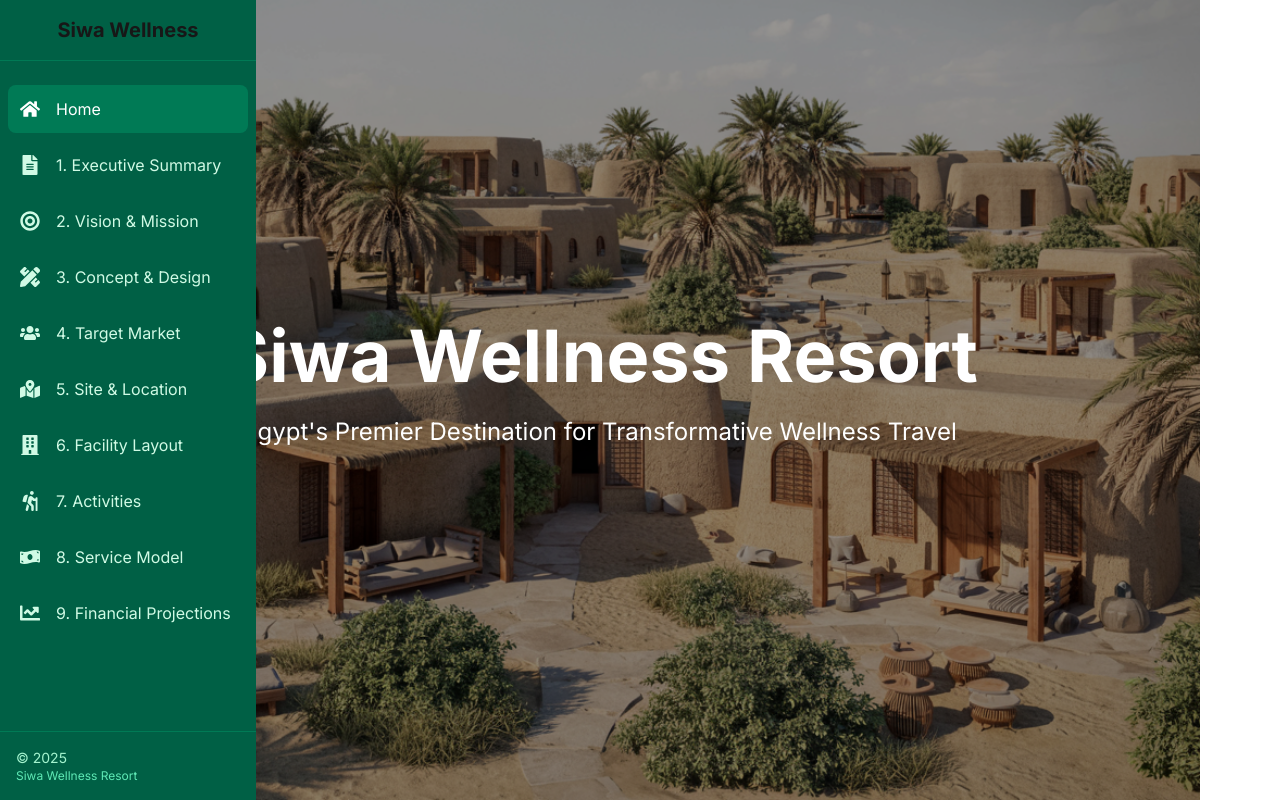
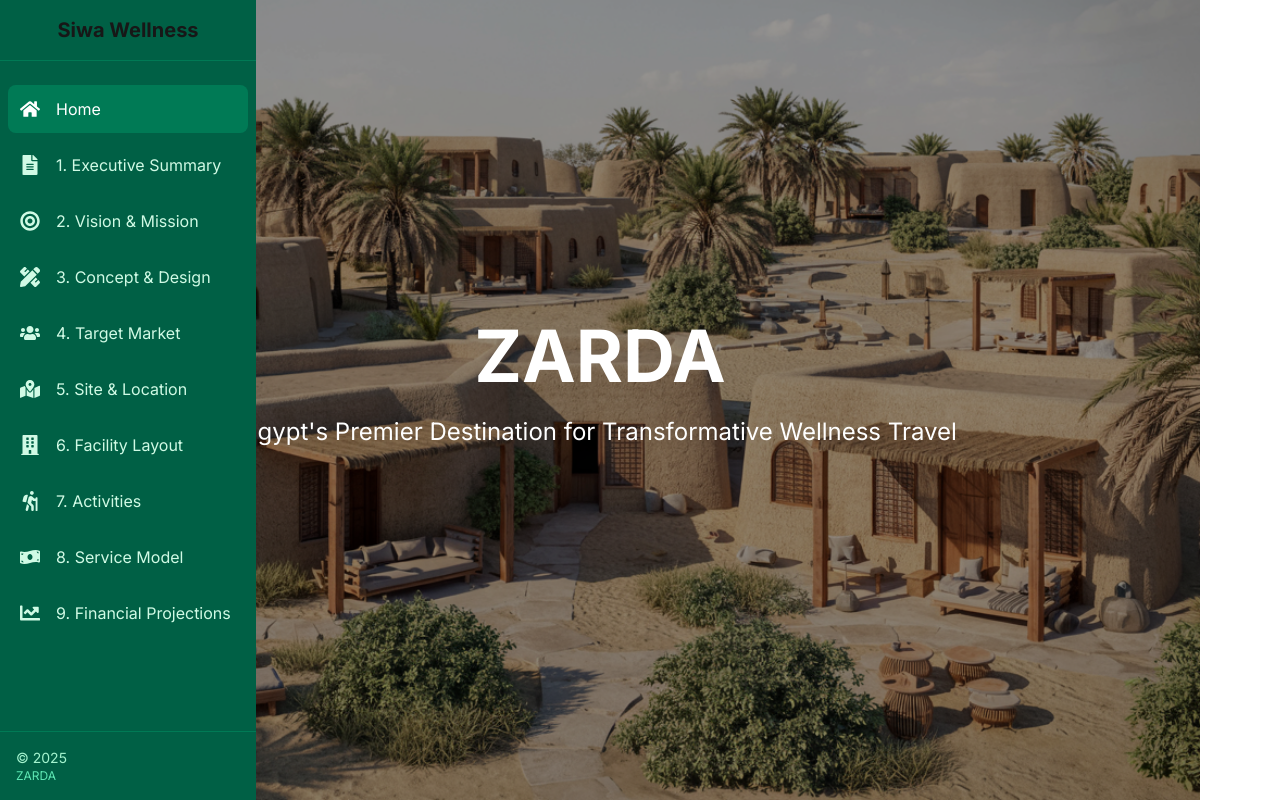
Before and after one commit to momoussa2000/siwa-wellness-resort, a Next.js app: page / in a window 1280 px wide. Shown: the top 802 px of the page. Built offline with nearby package versions, Linux system fonts and the light colour scheme.

Commit message:
Change resort name to ZARDA throughout the site

```diff
--- a/src/app/layout.tsx
+++ b/src/app/layout.tsx
@@ -6,8 +6,8 @@ import ClientNav from "@/components/ClientNav";
 const inter = Inter({ subsets: ["latin"] });
 
 export const metadata: Metadata = {
-  title: "Siwa Wellness Resort - Business Plan",
-  description: "A comprehensive business plan presentation for Siwa Wellness Resort",
+  title: "ZARDA - Business Plan",
+  description: "A comprehensive business plan presentation for ZARDA wellness resort",
 };
 
 export default function RootLayout({
--- a/src/app/page.tsx
+++ b/src/app/page.tsx
@@ -32,7 +32,7 @@ export default function Home() {
       <section className="hero-section h-screen">
         <Image
           src="/images/a-wide-angle-landscape-render-of-a-groun_RKGBscJ9T5K3M-iHzFEZmw_vvC4yO75TfulKwWV_08VPQ.png"
-          alt="Siwa Wellness Resort Layout"
+          alt="ZARDA Resort Layout"
           fill
           className="object-cover"
           priority
@@ -46,7 +46,7 @@ export default function Home() {
             transition={{ duration: 0.8 }}
             className="text-5xl md:text-7xl font-bold text-center mb-6"
           >
-            Siwa Wellness Resort
+            ZARDA
           </motion.h1>
           <motion.p
             initial={{ opacity: 0, y: 20 }}
@@ -94,7 +94,7 @@ export default function Home() {
             >
               <h2 className="text-3xl md:text-4xl font-bold mb-6">Discover Siwa's Magic</h2>
               <p className="text-gray-800 mb-6">
-                Welcome to Siwa Wellness Resort, a mid-range luxury retreat nestled in Egypt's enchanting Siwa Oasis.
+                Welcome to ZARDA, a mid-range luxury retreat nestled in Egypt's enchanting Siwa Oasis.
                 Our eco-friendly resort features 15-20 authentic mud-brick huts, offering a perfect blend of traditional
                 architecture and modern comfort. Experience transformative wellness through our yoga retreats, spa experiences,
                 and curated cultural activities.
--- a/src/components/FallbackNavigation.tsx
+++ b/src/components/FallbackNavigation.tsx
@@ -43,7 +43,7 @@ export default function FallbackNavigation() {
       {/* Mobile header with hamburger */}
       <header className="fixed top-0 left-0 w-full h-16 px-4 flex justify-between items-center z-30 bg-emerald-800 md:hidden">
         <div className="text-xl font-bold text-white">
-          <Link href="/">Siwa Wellness Resort</Link>
+          <Link href="/">ZARDA</Link>
         </div>
         <button
           onClick={() => setIsOpen(!isOpen)}
@@ -84,7 +84,7 @@ export default function FallbackNavigation() {
       <nav className="hidden md:flex fixed top-0 left-0 h-full w-64 bg-gradient-to-b from-emerald-800 to-emerald-700 text-white shadow-xl z-20 flex-col">
         <div className="p-6 mb-8">
           <Link href="/" className="text-2xl font-bold text-emerald-50 hover:text-white transition-colors">
-            Siwa Wellness Resort
+            ZARDA
           </Link>
         </div>
         <div className="flex-grow overflow-y-auto">
@@ -104,7 +104,7 @@ export default function FallbackNavigation() {
         </div>
         {/* Footer */}
         <div className="p-4 mt-auto text-xs text-emerald-300">
-          © {new Date().getFullYear()} Siwa Wellness Resort
+          © {new Date().getFullYear()} ZARDA
         </div>
       </nav>
     </>
--- a/src/components/Navigation.tsx
+++ b/src/components/Navigation.tsx
@@ -63,7 +63,7 @@ export default function Navigation() {
     <>
       {/* Mobile header with hamburger */}
       <header className="fixed top-0 left-0 w-full h-16 px-4 flex justify-between items-center z-50 bg-emerald-800 md:hidden">
-        <div className="text-xl font-bold text-white">Siwa Wellness Resort</div>
+        <div className="text-xl font-bold text-white">ZARDA</div>
         <button
           onClick={toggleSidebar}
           className="w-10 h-10 flex items-center justify-center text-white"
@@ -135,7 +135,7 @@ export default function Navigation() {
           <div className="absolute bottom-0 left-0 w-full p-4 border-t border-emerald-700">
             <div className={`transition-opacity duration-300 ${expanded ? 'opacity-100' : 'opacity-0'}`}>
               <div className="text-sm text-emerald-200">© {new Date().getFullYear()}</div>
-              <div className="text-xs text-emerald-300">Siwa Wellness Resort</div>
+              <div className="text-xs text-emerald-300">ZARDA</div>
             </div>
           </div>
         )}
```
